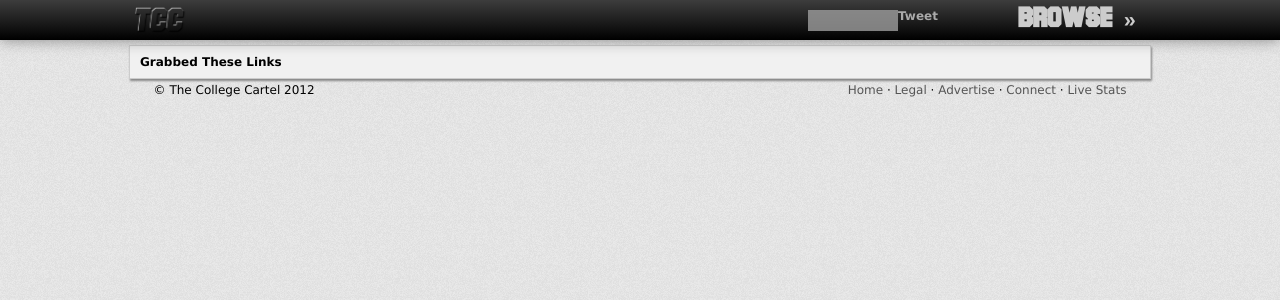
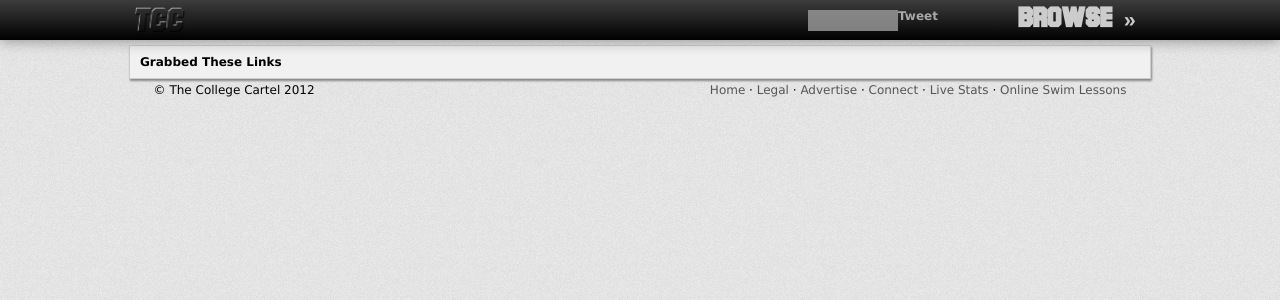
Before and after one commit to hartleybrody/tcc3, a Python web app: template templates/tcc3/fetched.html in a window 1280 px wide. Shown: the top 300 px of the page. Run offline with Jinja, Linux system fonts and the light colour scheme; the template is opened without the code that fills it, so the values that code supplies are empty; some libraries are stand-ins or nearby versions; grey boxes are pictures that could not be loaded.

Commit message:
added link to ost to tcc footer

```diff
--- a/templates/tcc2/base.html
+++ b/templates/tcc2/base.html
@@ -61,7 +61,7 @@
         </div><!--#content-->
             {% block footer %}
             <footer>
-                &copy; The College Cartel 2012 <span style="float:right"><a href="/">Home</a> &#183; <a href="/legal">Legal</a> &#183; <a href="/contact?advertise">Advertise</a> &#183; <a href="/connect">Connect</a> &#183; <a href="/analytics">Live Stats</a></span>
+                &copy; The College Cartel 2012 <span style="float:right"><a href="/">Home</a> &#183; <a href="/legal">Legal</a> &#183; <a href="/contact?advertise">Advertise</a> &#183; <a href="/connect">Connect</a> &#183; <a href="/analytics">Live Stats</a> &#183; <a href="http://www.onlineswimtrainer.com/">Online Swim Lessons</a></span>
             </footer>
             {% endblock %}
         </div><!--#wrapper-->
```
